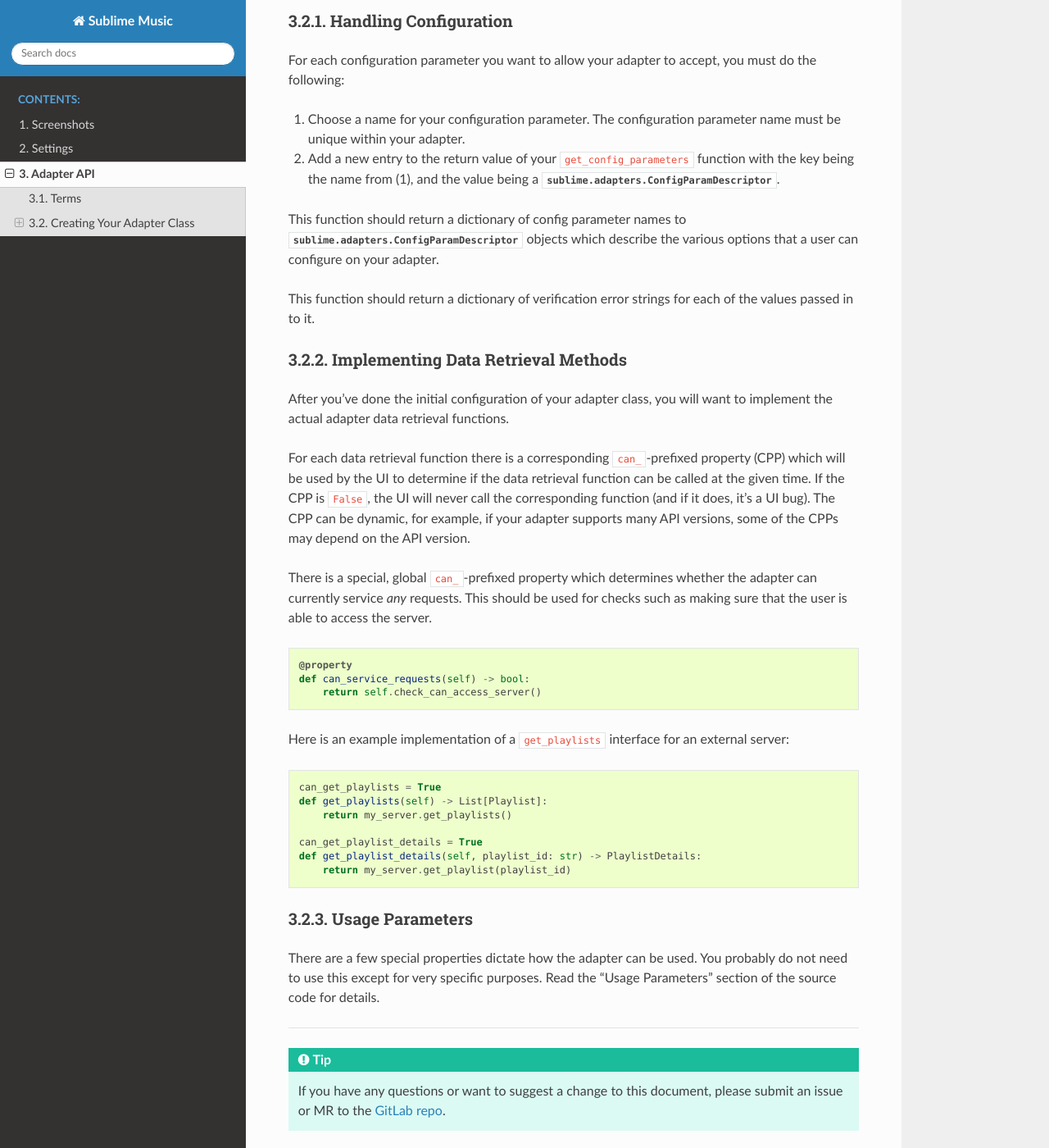
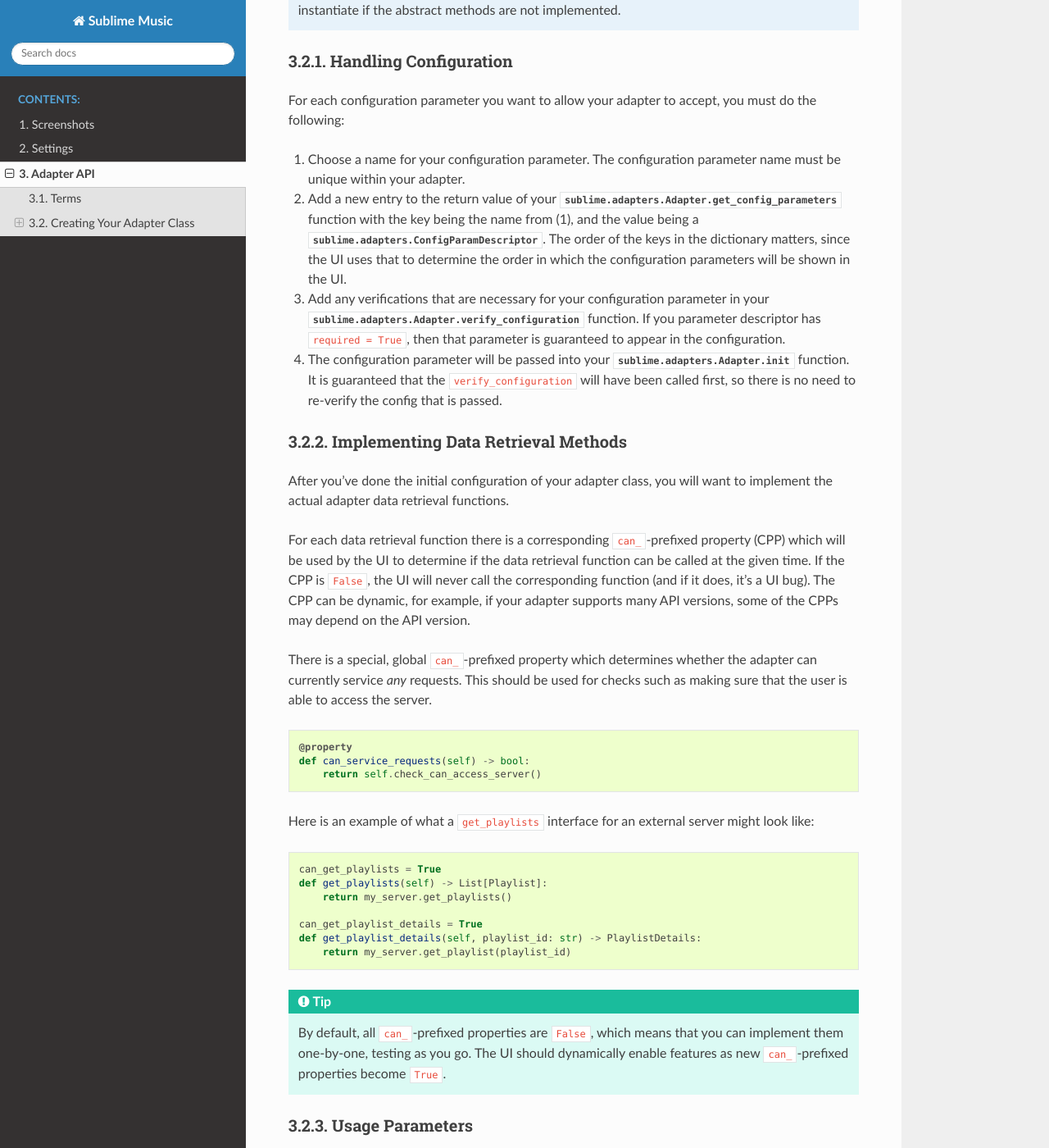
Before and after one commit to sublime-music/sublime-music, a Sphinx documentation site: the page built from docs/adapter-api.rst, in a window 1280 px wide and 1400 px high, scrolled down 1520 px. Shown: the whole window at 82% size. Built offline with Sphinx 7.4.7 and the Read the Docs theme 2.0.0, drawn with Linux system fonts in a browser that asks for light colours; pages that are not in the unit, such as notebooks, are missing from menus; some of the changed text lies outside the part shown.

Commit message:
More documentation!

```diff
--- a/docs/adapter-api.rst
+++ b/docs/adapter-api.rst
@@ -7,7 +7,9 @@ but can be backed by a variety of music stores including a Subsonic-compatible
 server, data on the local filesystem, or even an entirely different service.
 
 This document is designed to help you understand the Adapter API so that you can
-create your own custom adapters.
+create your own custom adapters. This document is best read in conjunction with
+the :class:`sublime.adapters.Adapter` documentation. This document is meant as a
+guide to tell you a general order in which to implement things.
 
 Terms
 =====
@@ -75,16 +77,22 @@ must do the following:
 1. Choose a name for your configuration parameter. The configuration parameter
    name must be unique within your adapter.
 
-2. Add a new entry to the return value of your ``get_config_parameters``
-   function with the key being the name from (1), and the value being a
-   :class:`sublime.adapters.ConfigParamDescriptor`.
+2. Add a new entry to the return value of your
+   :class:`sublime.adapters.Adapter.get_config_parameters` function with the key
+   being the name from (1), and the value being a
+   :class:`sublime.adapters.ConfigParamDescriptor`. The order of the keys in the
+   dictionary matters, since the UI uses that to determine the order in which
+   the configuration parameters will be shown in the UI.
 
-This function should return a dictionary of config parameter names to
-:class:`sublime.adapters.ConfigParamDescriptor` objects which describe the
-various options that a user can configure on your adapter.
+3. Add any verifications that are necessary for your configuration parameter in
+   your :class:`sublime.adapters.Adapter.verify_configuration` function. If you
+   parameter descriptor has ``required = True``, then that parameter is
+   guaranteed to appear in the configuration.
 
-This function should return a dictionary of verification error strings for each
-of the values passed in to it.
+4. The configuration parameter will be passed into your
+   :class:`sublime.adapters.Adapter.init` function. It is guaranteed that the
+   ``verify_configuration`` will have been called first, so there is no need to
+   re-verify the config that is passed.
 
 Implementing Data Retrieval Methods
 -----------------------------------
@@ -109,8 +117,8 @@ such as making sure that the user is able to access the server.
     def can_service_requests(self) -> bool:
         return self.check_can_access_server()
 
-Here is an example implementation of a ``get_playlists`` interface for an
-external server:
+Here is an example of what a ``get_playlists`` interface for an external server
+might look like:
 
 .. code:: python
 
@@ -122,6 +130,13 @@ external server:
     def get_playlist_details(self, playlist_id: str) -> PlaylistDetails:
         return my_server.get_playlist(playlist_id)
 
+.. tip::
+
+   By default, all ``can_``-prefixed properties are ``False``, which means that
+   you can implement them one-by-one, testing as you go. The UI should
+   dynamically enable features as new ``can_``-prefixed properties become
+   ``True``.
+
 Usage Parameters
 ----------------
 
```
Also changed, not shown: 1 other file.
